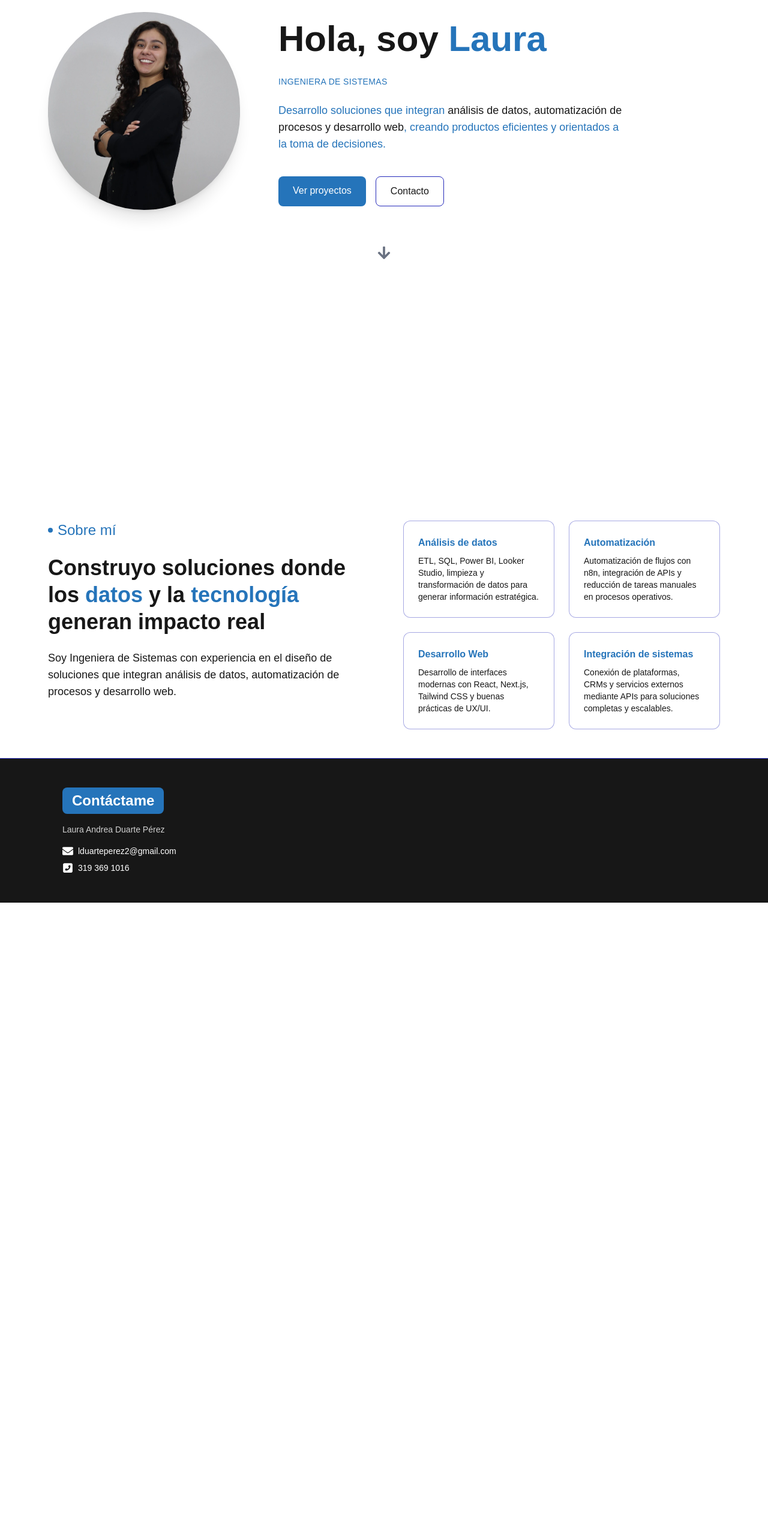
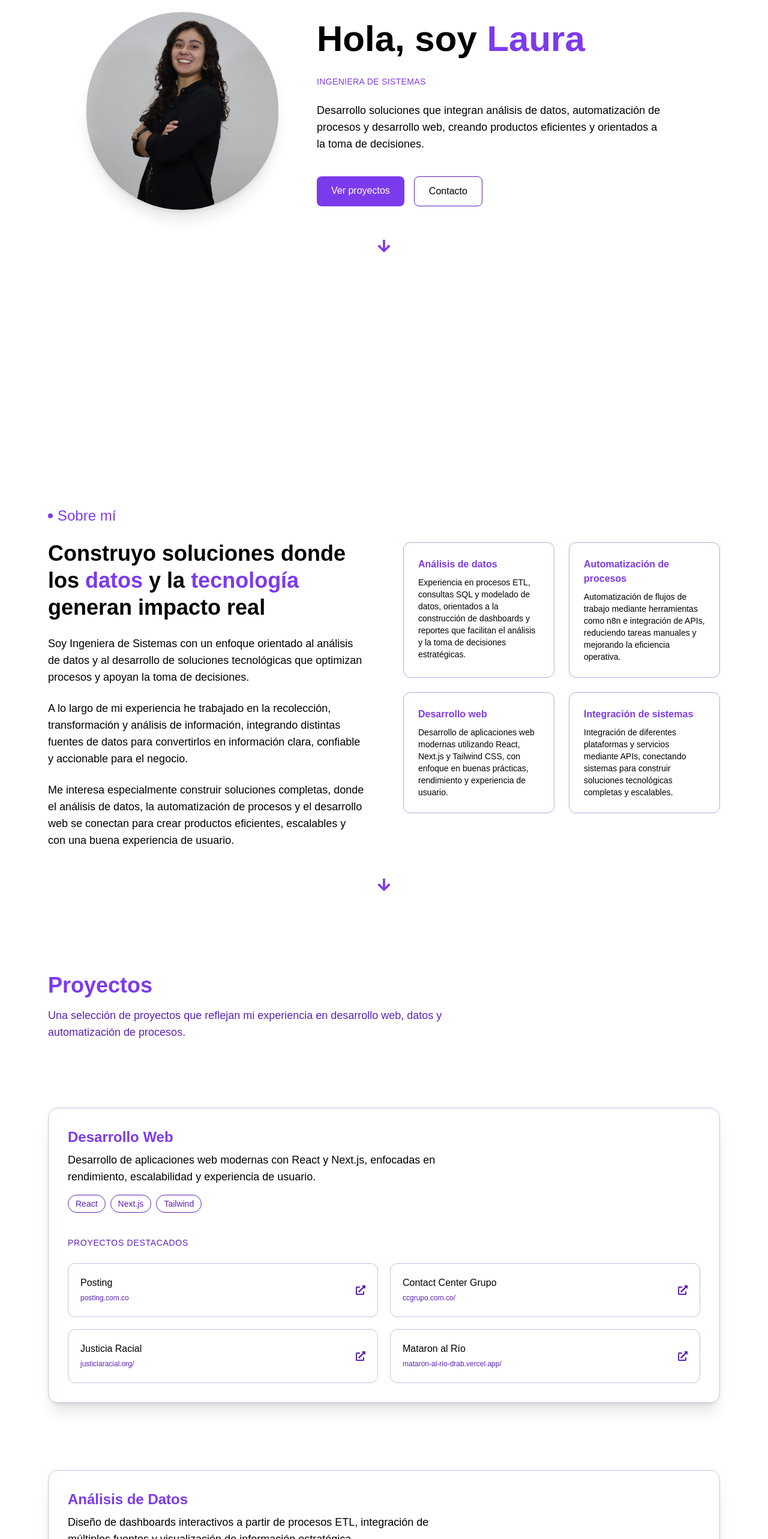
Before and after one commit to LauraDuarte22/portafolio-laura-duarte, a Next.js app: page / in a window 1280 px wide. Shown: the part 60-2626 px from the top of the page at 60% size. Before the commit the page ends 1565 px from the top, so only its background shows below. Built offline with nearby package versions, Linux system fonts and the light colour scheme.

Commit message:
add projects

```diff
--- a/src/app/globals.css
+++ b/src/app/globals.css
@@ -1,35 +1,44 @@
 @import "tailwindcss";
 
 :root {
+  /* Base */
   --background: #ffffff;
-  --foreground: #171717;
-  --primary:#2574BA;
-  --secondary:#25BAB5;
-  --muted: #252ABA;
+  --foreground: #1f1b2e;
+
+  /* Purple scale */
+  --primary: 124 58 237;     /* Purple 600 */
+  --secondary: 167 139 250;  /* Purple 400 */
+  --muted: 91 33 182;        /* Purple 800 */
 }
 
 @theme inline {
-  --color-background: var(--background);
-  --color-foreground: var(--foreground);
-  --color-primary: var(--primary);
-  --color-secondary: var(--secondary);
-  --color-muted: var(--muted);
+  --color-background: rgb(var(--background));
+  --color-foreground: rgb(var(--foreground));
+  --color-primary: rgb(var(--primary));
+  --color-secondary: rgb(var(--secondary));
+  --color-muted: rgb(var(--muted));
+
   --font-sans: var(--font-geist-sans);
   --font-mono: var(--font-geist-mono);
 }
 
 @media (prefers-color-scheme: dark) {
   :root {
-    --background: #0a0a0a;
-    --foreground: #ededed;
+    --background: #0b0618;
+    --foreground: #ede9fe;
+
+    --primary: 167 139 250;   /* Purple 400 */
+    --secondary: 196 181 253; /* Purple 300 */
+    --muted: 139 92 246;      /* Purple 500 */
   }
 }
+
 html {
   scroll-behavior: smooth;
 }
 
 body {
-  background: var(--background);
-  color: var(--foreground);
+  background: rgb(var(--background));
+  color: rgb(var(--foreground));
   font-family: Arial, Helvetica, sans-serif;
 }
--- a/src/app/layout.tsx
+++ b/src/app/layout.tsx
@@ -23,9 +23,8 @@ export default function RootLayout({
   children: React.ReactNode;
 }>) {
   return (
-    <html lang="en">
+    <html lang="es">
       <body
-        className={`${geistSans.variable} ${geistMono.variable} antialiased`}
       >
         {children}
       </body>
--- a/src/app/page.tsx
+++ b/src/app/page.tsx
@@ -2,7 +2,7 @@ import Image from "next/image";
 import Contact from "@/components/Contact";
 import Hero from "@/components/Hero";
 import About from "@/components/About";
-
+import Projects from "@/components/Projects";
 export default function Home() {
   return (
     <>
@@ -12,6 +12,7 @@ export default function Home() {
       <section>
         <About />
       </section>
+      <Projects />
       <section>
         <Contact />
       </section>
--- a/src/components/About.tsx
+++ b/src/components/About.tsx
@@ -1,37 +1,16 @@
 "use client";
 
 import { motion } from "framer-motion";
-
-const container = {
-  hidden: {},
-  show: {
-    transition: {
-      staggerChildren: 0.12,
-    },
-  },
-};
-
-const item = {
-  hidden: { opacity: 0, y: 24 },
-  show: {
-    opacity: 1,
-    y: 0,
-    transition: {
-      duration: 0.5,
-      ease: "easeOut",
-    },
-  },
-};
+import { FaArrowDown } from "react-icons/fa";
 
 export default function About() {
   return (
-    <section id="about" className="py-12 px-6 md:px-20">
+    <section id="about" className="py-6 px-6 md:px-20">
       <motion.div
-
         initial="hidden"
         whileInView="show"
         viewport={{ once: true, margin: "-120px" }}
-        className="max-w-7xl mx-auto grid grid-cols-1 lg:grid-cols-2 gap-16 items-start"
+        className="max-w-7xl mx-auto grid grid-cols-1 lg:grid-cols-2 gap-16 items-center"
       >
         {/* Texto principal */}
         <motion.div className="space-y-6">
@@ -47,48 +26,59 @@ export default function About() {
           </h2>
 
           <p className="text-lg">
-            Soy <span className="text-foreground font-medium">Ingeniera de Sistemas</span>{" "}
-            con experiencia en el diseño de soluciones que integran{" "}
-            <span className="text-foreground font-medium">
-              análisis de datos, automatización de procesos y desarrollo web
-            </span>
-            .
+            Soy <span className="font-medium">Ingeniera de Sistemas</span> con un
+            enfoque orientado al análisis de datos y al desarrollo de soluciones
+            tecnológicas que optimizan procesos y apoyan la toma de decisiones.
           </p>
 
+          <p className="text-lg">
+            A lo largo de mi experiencia he trabajado en la recolección,
+            transformación y análisis de información, integrando distintas
+            fuentes de datos para convertirlos en información clara, confiable y
+            accionable para el negocio.
+          </p>
+
+          <p className="text-lg">
+            Me interesa especialmente construir soluciones completas, donde el
+            análisis de datos, la automatización de procesos y el desarrollo web
+            se conectan para crear productos eficientes, escalables y con una
+            buena experiencia de usuario.
+          </p>
         </motion.div>
 
         {/* Cards de habilidades */}
-        <motion.div
-
-          className="grid grid-cols-1 sm:grid-cols-2 gap-6"
-        >
+        <motion.div className="w-full flex items-center justify-center">
+          <div className="grid grid-cols-1 sm:grid-cols-2 gap-6 w-full">
             <div className="rounded-xl border border-muted/40 bg-background/60 p-6 backdrop-blur">
               <h3 className="font-semibold mb-2 text-primary">
                 Análisis de datos
               </h3>
               <p className="text-sm text-foreground">
-              ETL, SQL, Power BI, Looker Studio, limpieza y transformación de
-              datos para generar información estratégica.
+                Experiencia en procesos ETL, consultas SQL y modelado de datos,
+                orientados a la construcción de dashboards y reportes que facilitan
+                el análisis y la toma de decisiones estratégicas.
               </p>
             </div>
 
             <div className="rounded-xl border border-muted/40 bg-background/60 p-6 backdrop-blur">
               <h3 className="font-semibold mb-2 text-primary">
-              Automatización
+                Automatización de procesos
               </h3>
               <p className="text-sm text-foreground">
-              Automatización de flujos con n8n, integración de APIs y reducción
-              de tareas manuales en procesos operativos.
+                Automatización de flujos de trabajo mediante herramientas como n8n
+                e integración de APIs, reduciendo tareas manuales y mejorando la
+                eficiencia operativa.
               </p>
             </div>
 
             <div className="rounded-xl border border-muted/40 bg-background/60 p-6 backdrop-blur">
               <h3 className="font-semibold mb-2 text-primary">
-              Desarrollo Web
+                Desarrollo web
               </h3>
               <p className="text-sm text-foreground">
-              Desarrollo de interfaces modernas con React, Next.js, Tailwind CSS
-              y buenas prácticas de UX/UI.
+                Desarrollo de aplicaciones web modernas utilizando React,
+                Next.js y Tailwind CSS, con enfoque en buenas prácticas,
+                rendimiento y experiencia de usuario.
               </p>
             </div>
 
@@ -97,11 +87,28 @@ export default function About() {
                 Integración de sistemas
               </h3>
               <p className="text-sm text-foreground">
-              Conexión de plataformas, CRMs y servicios externos mediante APIs
-              para soluciones completas y escalables.
+                Integración de diferentes plataformas y servicios mediante APIs,
+                conectando sistemas para construir soluciones tecnológicas
+                completas y escalables.
               </p>
             </div>
+          </div>
         </motion.div>
+
+      </motion.div>
+      {/* Flecha */}
+      <motion.div
+        animate={{ y: [0, 12, 0] }}
+        transition={{
+          duration: 2,
+          repeat: Infinity,
+          ease: "easeInOut",
+        }}
+        className="flex justify-center mt-12"
+      >
+        <a href="#projects">
+          <FaArrowDown size={24} className="text-primary hover:opacity-80 transition" />
+        </a>
       </motion.div>
     </section>
   );
--- a/src/components/Contact.tsx
+++ b/src/components/Contact.tsx
@@ -3,13 +3,13 @@ import { FaEnvelope } from "react-icons/fa";
 
 export default function Contact() {
     return (
-        <footer className="bg-foreground text-background border-t border-muted px-20" id="contact">
-            <div className="max-w-7xl mx-auto px-6 py-12 flex flex-col md:flex-row justify-between gap-8">
+        <footer className="bg-black text-white text-background border-t border-muted px-20" id="contact">
+            <div className="max-w-7xl mx-auto px-6 py-6 flex flex-col md:flex-row justify-between gap-8">
 
                 {/* Info */}
                 <div className="space-y-4">
                     <h2 className="text-2xl font-semibold">
-                        <span className="bg-primary text-background px-4 py-1.5 rounded-lg inline-block">
+                        <span className="bg-primary text-white px-4 py-1.5 rounded-lg inline-block">
                             Contáctame
                         </span>
                     </h2>
--- a/src/components/Hero.tsx
+++ b/src/components/Hero.tsx
@@ -3,50 +3,18 @@
 import Image from "next/image";
 import { motion } from "framer-motion";
 import { FaArrowDown } from "react-icons/fa";
-const container = {
-  hidden: {},
-  show: {
-    transition: {
-      staggerChildren: 0.15,
-    },
-  },
-};
-
-const item = {
-  hidden: { opacity: 0, y: 20 },
-  show: {
-    opacity: 1,
-    y: 0,
-    transition: {
-      duration: 0.6,
-      ease: "easeOut",
-    },
-  },
-};
-
-const imageAnim = {
-  hidden: { opacity: 0, scale: 0.95 },
-  show: {
-    opacity: 1,
-    scale: 1,
-    transition: {
-      duration: 0.8,
-      ease: "easeOut",
-    },
-  },
-};
 
 export default function Hero() {
   return (
     <section className="min-h-screen flex flex-col items-center px-6 md:px-20 mt-20">
-      <motion.div className="max-w-7xl mx-auto w-full grid grid-cols-1 md:grid-cols-[30%_70%] items-center gap-12">
+      <div className="max-w-7xl mx-auto w-full grid grid-cols-1 md:grid-cols-[40%_60%] items-center">
 
         {/* Imagen */}
         <motion.div
-
-          initial="hidden"
-          animate="show"
-          className="flex justify-center md:justify-start"
+          initial={{ opacity: 0, scale: 0.95 }}
+          animate={{ opacity: 1, scale: 1 }}
+          transition={{ duration: 0.8, ease: "easeOut" }}
+          className="flex justify-center md:justify-center"
         >
           <Image
             src="/images/laura.jpeg"
@@ -59,44 +27,47 @@ export default function Hero() {
         </motion.div>
 
         {/* Texto */}
-        <motion.div
-
-          initial="hidden"
-          animate="show"
-          className="space-y-6"
-        >
+        <div className="space-y-6">
           <motion.h1
-
+            initial={{ opacity: 0, y: 24 }}
+            animate={{ opacity: 1, y: 0 }}
+            transition={{ duration: 0.6, ease: "easeOut" }}
             className="text-5xl md:text-6xl font-bold leading-tight"
           >
             Hola, soy <span className="text-primary">Laura</span>
           </motion.h1>
 
           <motion.span
-
+            initial={{ opacity: 0, y: 24 }}
+            animate={{ opacity: 1, y: 0 }}
+            transition={{ duration: 0.6, delay: 0.1, ease: "easeOut" }}
             className="text-sm text-primary uppercase tracking-wide block"
           >
             Ingeniera de Sistemas
           </motion.span>
 
           <motion.p
-
-            className="text-lg text-primary max-w-xl"
+            initial={{ opacity: 0, y: 24 }}
+            animate={{ opacity: 1, y: 0 }}
+            transition={{ duration: 0.6, delay: 0.2, ease: "easeOut" }}
+            className="text-lg text-foreground max-w-xl"
           >
             Desarrollo soluciones que integran{" "}
-            <span className="text-foreground font-medium">
+            <span className="font-medium">
               análisis de datos, automatización de procesos y desarrollo web
             </span>
             , creando productos eficientes y orientados a la toma de decisiones.
           </motion.p>
 
           <motion.div
-
+            initial={{ opacity: 0, y: 24 }}
+            animate={{ opacity: 1, y: 0 }}
+            transition={{ duration: 0.6, delay: 0.3, ease: "easeOut" }}
             className="flex flex-wrap gap-4 pt-4"
           >
             <a
               href="#projects"
-              className="bg-primary text-background px-6 py-3 rounded-lg font-medium hover:bg-primary/80 transition"
+              className="bg-primary text-white px-6 py-3 rounded-lg font-medium hover:bg-primary/80 transition"
             >
               Ver proyectos
             </a>
@@ -108,24 +79,23 @@ export default function Hero() {
               Contacto
             </a>
           </motion.div>
-        </motion.div>
+        </div>
+      </div>
 
-      </motion.div>
-
-      {/*flecha */}
+      {/* Flecha */}
       <motion.div
-        animate={{ y: 12 }}
+        animate={{ y: [0, 12, 0] }}
         transition={{
           duration: 2,
           repeat: Infinity,
-          repeatType: "reverse",
           ease: "easeInOut",
         }}
         className="flex justify-center mt-12"
       >
         <a href="#about">
-          <FaArrowDown size={24} className="text-gray-500 hover:text-gray-800 transition-colors" />
+          <FaArrowDown size={24} className="text-primary hover:opacity-80 transition" />
         </a>
       </motion.div>
-    </section >
-  )}
+    </section>
+  );
+}
--- /dev/null
+++ b/src/components/Projects.tsx
@@ -0,0 +1,132 @@
+"use client";
+
+import { motion } from "framer-motion";
+import Image from "next/image";
+import { FaExternalLinkAlt } from "react-icons/fa";
+
+const projects = [
+  {
+    title: "Desarrollo Web",
+    description:
+      "Desarrollo de aplicaciones web modernas con React y Next.js, enfocadas en rendimiento, escalabilidad y experiencia de usuario.",
+    image: "/images/projects/web.png",
+    tags: ["React", "Next.js", "Tailwind"],
+  },
+  {
+    title: "Análisis de Datos",
+    description:
+      "Diseño de dashboards interactivos a partir de procesos ETL, integración de múltiples fuentes y visualización de información estratégica.",
+    image: "/images/projects/data.png",
+    tags: ["SQL", "Power BI", "ETL"],
+  },
+  {
+    title: "Automatización de Procesos",
+    description:
+      "Automatización de flujos de trabajo con n8n e integración de APIs, reduciendo tareas manuales y optimizando procesos operativos.",
+    image: "/images/projects/automation.png",
+    tags: ["n8n", "APIs", "Automation"],
+  },
+];
+
+const webProjects = [
+  { name: "Posting", url: "https://posting.com.co" },
+  { name: "Contact Center Grupo", url: "http://ccgrupo.com.co/" },
+  { name: "Justicia Racial", url: "http://justiciaracial.org/" },
+  { name: "Mataron al Río", url: "https://mataron-al-rio-drab.vercel.app/" },
+];
+
+export default function Projects() {
+  return (
+    <section id="projects" className="py-28 px-6 md:px-20">
+      <div className="max-w-7xl mx-auto space-y-28">
+
+        {/* Header */}
+        <div className="space-y-4 max-w-2xl">
+          <h2 className="text-primary font-bold text-4xl">
+            Proyectos
+          </h2>
+          <p className="text-muted text-lg">
+            Una selección de proyectos que reflejan mi experiencia en desarrollo
+            web, datos y automatización de procesos.
+          </p>
+        </div>
+
+        {/* Cards */}
+        {projects.map((project, index) => (
+          <motion.div
+            key={project.title}
+            initial={{ opacity: 0, y: 80 }}
+            whileInView={{ opacity: 1, y: 0 }}
+            viewport={{ once: false, amount: 0.35 }}
+            transition={{ duration: 0.8, ease: "easeOut" }}
+            whileHover={{ y: -6 }}
+            className="relative rounded-2xl border border-muted/30 bg-background/60 backdrop-blur-xl p-8 shadow-xl"
+          >
+            {/* Header */}
+            <div className="flex items-start gap-6">
+
+              <div>
+                <h3 className="text-2xl font-semibold text-primary">
+                  {project.title}
+                </h3>
+
+                <p className="text-lg mt-2 max-w-2xl">
+                  {project.description}
+                </p>
+
+                <div className="flex flex-wrap gap-2 mt-4">
+                  {project.tags.map((tag) => (
+                    <span
+                      key={tag}
+                      className="text-sm px-3 py-1 rounded-full border border-muted text-muted"
+                    >
+                      {tag}
+                    </span>
+                  ))}
+                </div>
+              </div>
+            </div>
+
+            {/* Proyectos Web */}
+            {project.title === "Desarrollo Web" && (
+              <div className="mt-10">
+                <h4 className="text-sm uppercase tracking-wider text-muted mb-6">
+                  Proyectos destacados
+                </h4>
+
+                <div className="grid grid-cols-1 sm:grid-cols-2 gap-5">
+                  {webProjects.map((site, i) => (
+                    <motion.a
+                      key={site.name}
+                      href={site.url}
+                      target="_blank"
+                      rel="noopener noreferrer"
+                      initial={{ opacity: 0, y: 20 }}
+                      whileInView={{ opacity: 1, y: 0 }}
+                      transition={{ delay: i * 0.08 }}
+                      whileHover={{ scale: 1.03 }}
+                      className="group relative rounded-xl border border-muted/30 bg-background/40 p-5 backdrop-blur hover:border-primary hover:shadow-[0_0_0_1px_rgba(168,85,247,0.4)] transition"
+                    >
+                      <div className="flex justify-between items-center">
+                        <div>
+                          <p className="font-medium text-foreground group-hover:text-primary transition">
+                            {site.name}
+                          </p>
+                          <span className="text-xs text-muted break-all">
+                            {site.url.replace("https://", "").replace("http://", "")}
+                          </span>
+                        </div>
+
+                        <FaExternalLinkAlt className="text-muted group-hover:text-primary transition" />
+                      </div>
+                    </motion.a>
+                  ))}
+                </div>
+              </div>
+            )}
+          </motion.div>
+        ))}
+      </div>
+    </section>
+  );
+}
--- /dev/null
+++ b/src/data/Projects.tsx
@@ -0,0 +1,20 @@
+const projects = {
+    data: {
+      title: "Dashboard de Análisis de Datos",
+      description:
+        "Construcción de dashboards interactivos a partir de procesos ETL, integrando múltiples fuentes de datos para apoyar la toma de decisiones.",
+      image: "/images/projects/data.png",
+    },
+    automation: {
+      title: "Automatización de Procesos",
+      description:
+        "Automatización de flujos de trabajo con n8n e integración de APIs, reduciendo tareas manuales y optimizando procesos operativos.",
+      image: "/images/projects/automation.png",
+    },
+    web: {
+      title: "Aplicación Web",
+      description:
+        "Desarrollo de aplicaciones web modernas con React y Next.js, enfocadas en rendimiento, escalabilidad y experiencia de usuario.",
+      image: "/images/projects/web.png",
+    },
+  };
```
Lines whose indentation alone changed are shown as unchanged.
